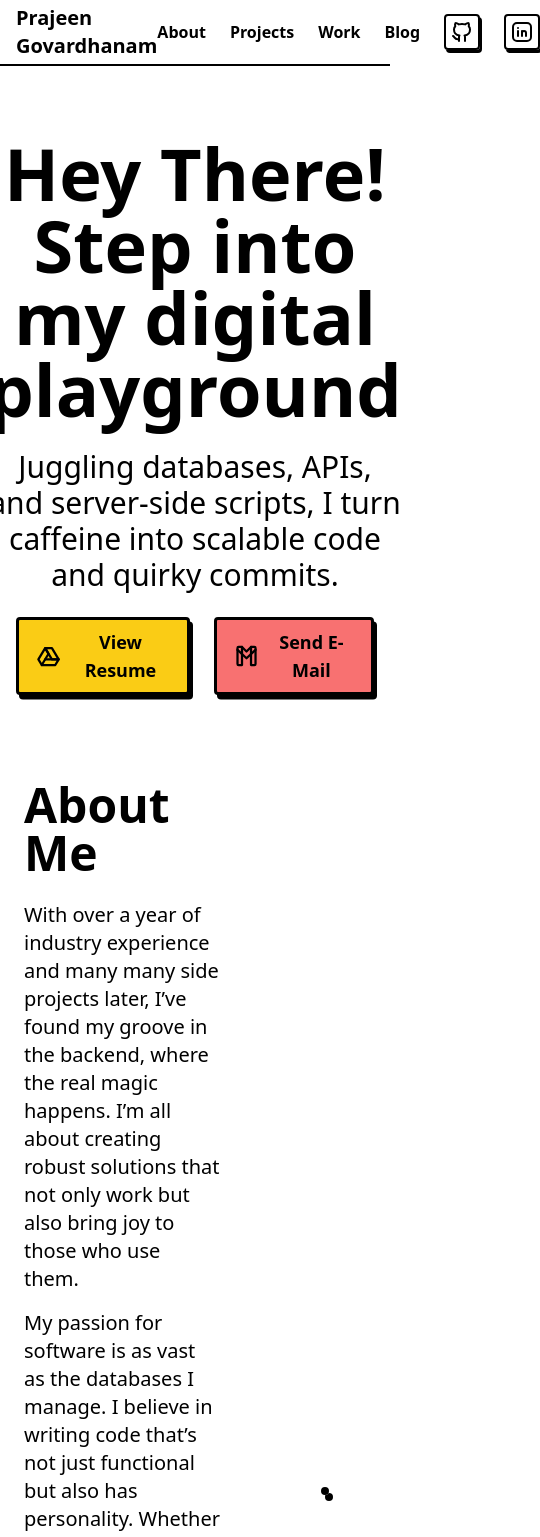
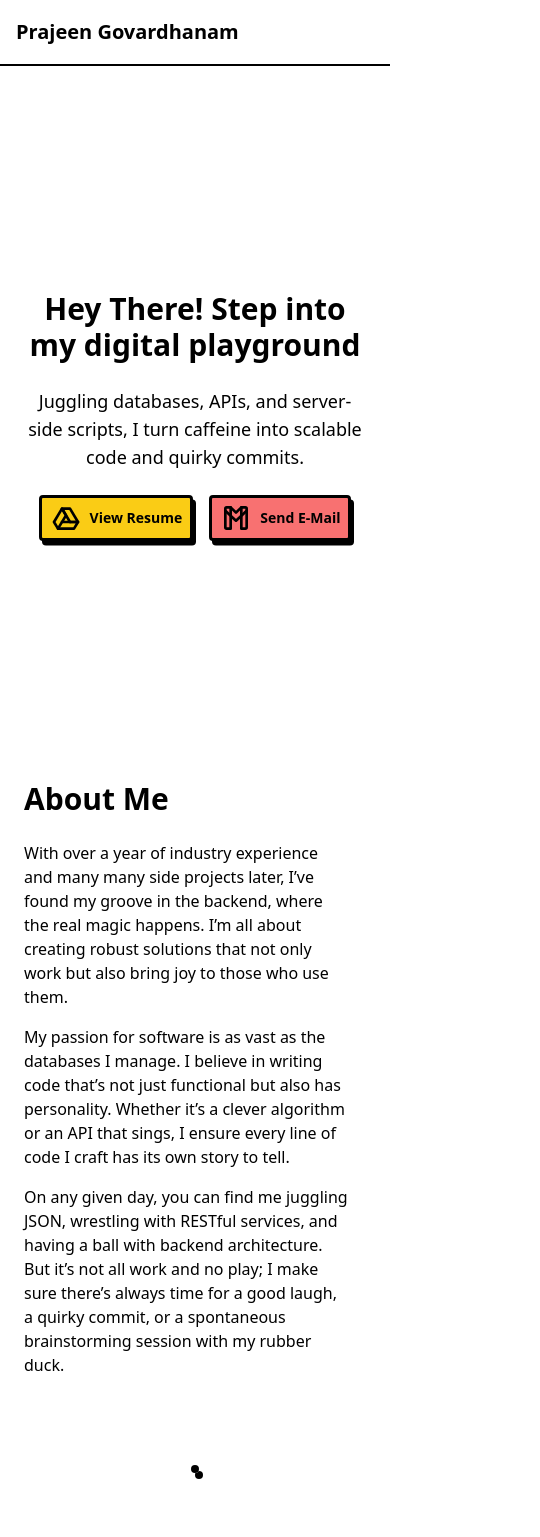
Before and after one commit to PrajeenRG/personal-website, a SvelteKit app: page / in a window 390 px wide. Shown: the top 1537 px of the page, 540 px wide, since content can reach past the window. Built offline with nearby package versions, Linux system fonts and the light colour scheme; a web font is replaced by a local one.

Commit message:
:construction: Improve a11y on mobile screens
Signed-off-by: Prajeen Govardhanam <p@prajeen.com>

```diff
--- a/src/lib/components/ProjectCard.svelte
+++ b/src/lib/components/ProjectCard.svelte
@@ -19,7 +19,7 @@
 </script>
 
 <div
-  class="flex flex-col rounded-lg gap-2 bg-yellow-300 dark:bg-yellow-700 border-[3px] border-black dark:border-zinc-100 shadow-xy-4 p-1 md:p-2 lg:p-4"
+  class="flex flex-col rounded-lg gap-2 bg-yellow-300 dark:bg-yellow-700 border-[3px] border-black dark:border-zinc-100 shadow-xy-4 p-4 lg:p-6"
 >
   <div class="mb-1">
     <h5 class="font-bold text-2xl mb-1">{name}</h5>
@@ -32,7 +32,7 @@
     <div class="flex mb-1 mt-3 gap-2">
       {#each links as link}
         <a
-          class="p-2 rounded-md border-2 border-black dark:border-zinc-100 uppercase hover:bg-black hover:text-white hover:transition-colors dark:hover:text-black dark:hover:bg-zinc-100"
+          class="p-2 rounded-md border-2 border-black dark:border-zinc-100 uppercase hover:bg-black hover:text-yellow-300 hover:transition-colors dark:hover:text-yellow-700 dark:hover:bg-zinc-100"
           href={`${link.insecure ? 'http' : 'https'}://${link.href}`}
         >
           <span class="flex flex-row place-items-center">
--- a/src/routes/+layout.svelte
+++ b/src/routes/+layout.svelte
@@ -19,7 +19,9 @@
       <a href="/">
         <p class="text-xl font-bold">{name}</p>
       </a>
-      <div class="flex flex-row gap-6 font-semibold place-items-center">
+      <div
+        class="hidden md:flex flex-row gap-6 font-semibold place-items-center"
+      >
         <a href="/#about">About</a>
         <a href="/#projects">Projects</a>
         <a href="/#work">Work</a>
@@ -51,9 +53,9 @@
   class="bg-white dark:bg-zinc-800 border-t-2 border-black dark:border-zinc-100 dark:text-zinc-100 xl:px-[5%] 2xl:px-[10%]"
 >
   <div
-    class="flex flex-row w-full mx-auto h-16 px-4 sm:px-8 lg:px-12 place-items-center justify-between"
+    class="flex max-md:flex-col w-full mx-auto h-16 px-4 sm:px-8 lg:px-12 place-items-center justify-between"
   >
-    <p>Copyright {new Date().getFullYear()}, {name}. All Rights Reserved</p>
+    <p>&copy; 2023, {name}. All Rights Reserved</p>
     <div class="flex gap-2">
       {#if socials.github}
         <a aria-label="github" href="https://github.com/{socials.github}">
--- a/src/routes/+page.svelte
+++ b/src/routes/+page.svelte
@@ -33,12 +33,12 @@
     class="flex flex-col min-h-[80vh] place-items-center justify-center p-4 md:p-8 lg:p-12"
   >
     <div class="text-center py-4 md:py-6 lg:py-8">
-      <h1 class="text-7xl font-bold p-2 mb-2">{data.hero.main}</h1>
-      <p class="text-3xl p-2 mt-2">{data.hero.sub}</p>
+      <h1 class="text-3xl md:text-7xl font-bold p-2 mb-2">{data.hero.main}</h1>
+      <p class="text-lg md:text-3xl p-2 mt-2">{data.hero.sub}</p>
     </div>
-    <div class="flex flex-row gap-6 text-center text-lg">
+    <div class="flex flex-row gap-4 md:gap-6 text-center text-sm md:text-lg">
       <a
-        class="rounded border-[3px] border-black dark:border-zinc-100 shadow-xy-3 px-4 py-2 font-bold bg-yellow-400 dark:bg-yellow-700 transition-shadow hover:shadow-xy-1"
+        class="rounded border-[3px] border-black dark:border-zinc-100 shadow-xy-3 px-2 md:px-4 py-1 md:py-2 font-bold bg-yellow-400 dark:bg-yellow-700 transition-shadow hover:shadow-xy-1"
         href={data.resume_link}
         target="_blank"
         rel="noopener noreferrer"
@@ -48,7 +48,7 @@
         </span>
       </a>
       <a
-        class="rounded border-[3px] border-black dark:border-zinc-100 shadow-xy-3 px-4 py-2 font-bold bg-red-400 dark:bg-red-700 transition-shadow hover:shadow-xy-1"
+        class="rounded border-[3px] border-black dark:border-zinc-100 shadow-xy-3 px-2 md:px-4 py-1 md:py-2 font-bold bg-red-400 dark:bg-red-700 transition-shadow hover:shadow-xy-1"
         href="mailto:{data.socials.email}"
       >
         <span class="flex flex-row gap-2 place-items-center justify-between">
@@ -59,12 +59,12 @@
   </div>
   <div
     id="about"
-    class="grid grid-rows-1 grid-cols-3 gap-12 place-items-center p-6 md:p-12 lg:p-[4.5rem]"
+    class="grid md:grid-rows-1 md:grid-cols-3 gap-12 place-items-center p-6 md:p-12 lg:p-[4.5rem]"
   >
-    <div class="h-full col-span-2 py-4 md:py-6 lg:py-8">
-      <h3 class="text-5xl font-bold mb-4">About Me</h3>
+    <div class="h-full md:col-span-2 py-4 md:py-6 lg:py-8">
+      <h3 class="text-3xl md:text-5xl font-bold mb-4">About Me</h3>
       {#each data.about.paragraphs as para}
-        <p class="text-xl py-2 pr-4">{para}</p>
+        <p class="text-base md:text-xl py-2 pr-4">{para}</p>
       {/each}
     </div>
     <enhanced:img
@@ -77,7 +77,7 @@
 
   <div id="projects" class="p-6 md:p-12 lg:p-[4.5rem]">
     <h3 class="text-5xl font-bold mb-2">Projects</h3>
-    <div class="grid grid-flow-row grid-cols-3 gap-12 my-4 md:my-6 lg:my-8">
+    <div class="grid grid-flow-row md:grid-cols-3 gap-12 my-4 md:my-6 lg:my-8">
       {#each data.projects as project}
         <ProjectCard {...project} />
       {/each}
```
